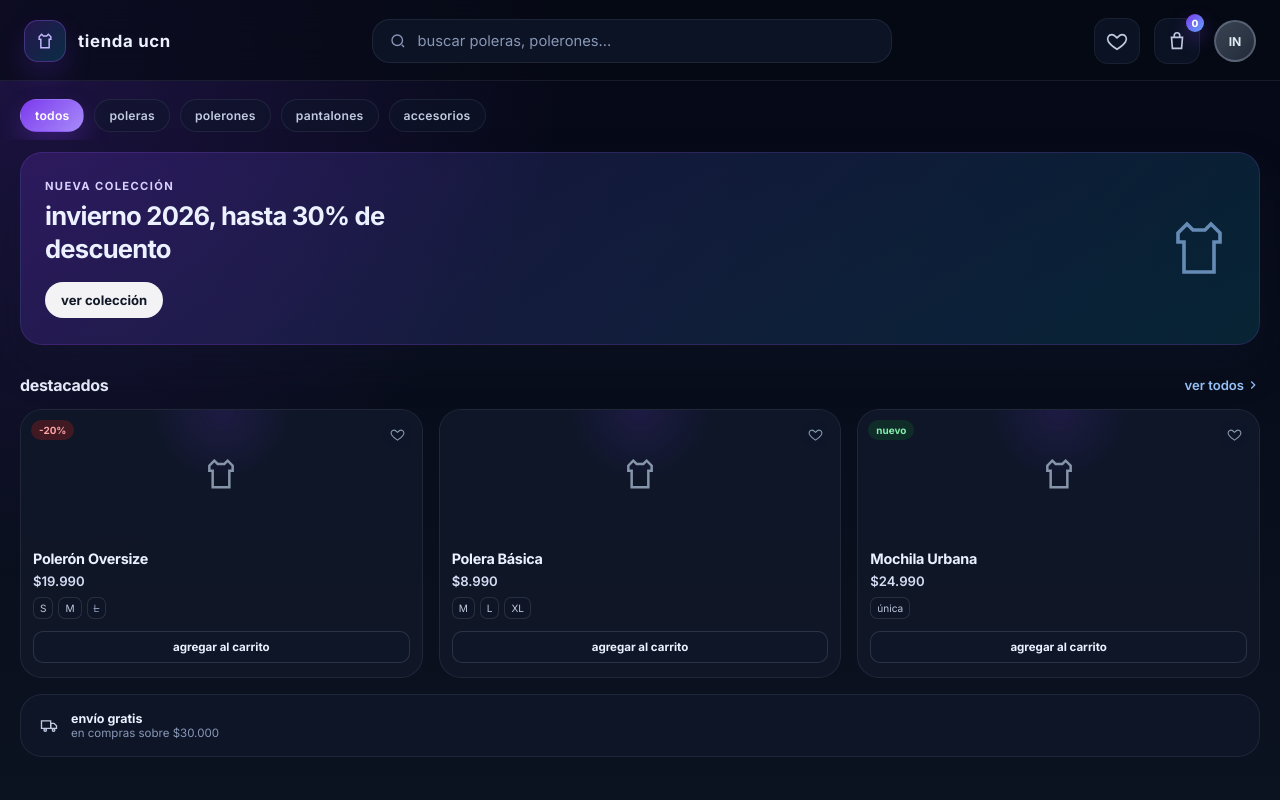
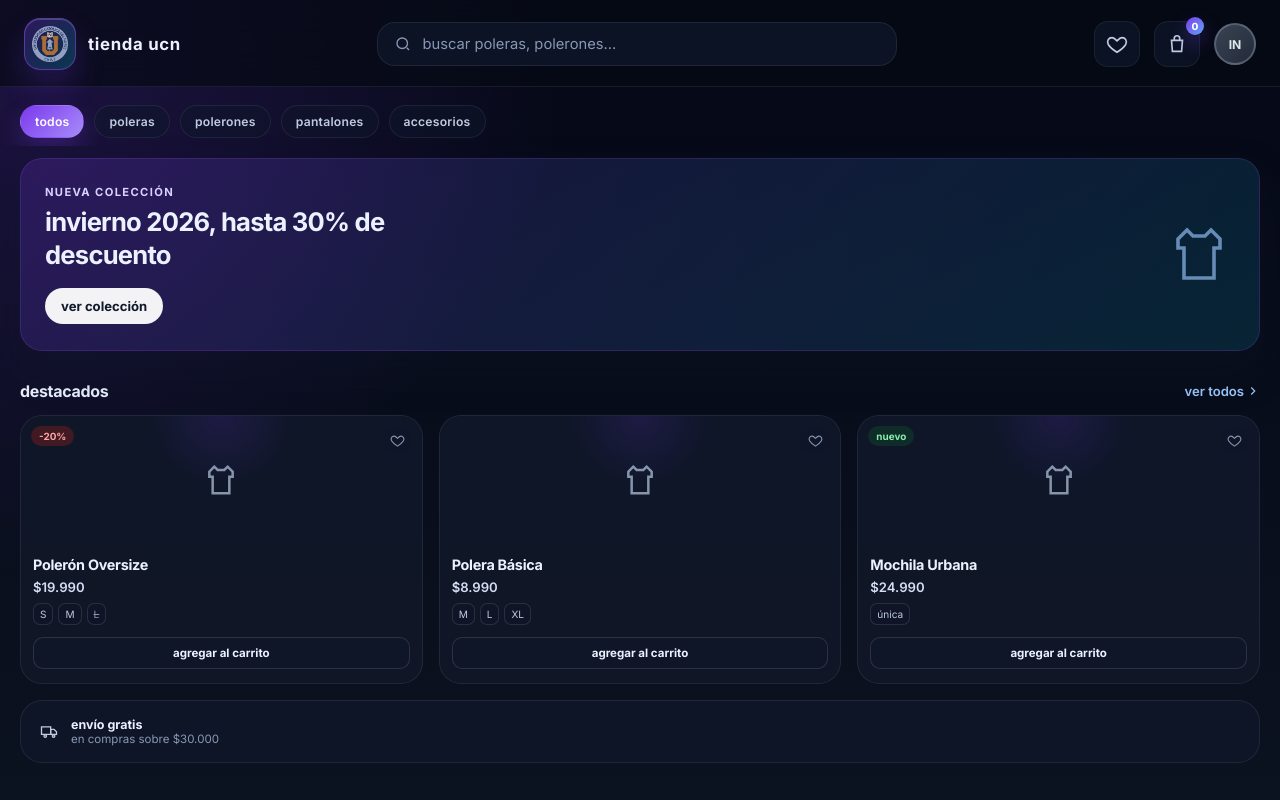
Before and after one commit to NiKoX23/TIENDA-UCN, a React (Vite) app in the folder frontend/: page / in a window 1280 px wide. Built offline with nearby package versions, Linux system fonts and the light colour scheme; no server answers.

Commit message:
cambios menores

```diff
--- a/frontend/src/tienda/Tienda.css
+++ b/frontend/src/tienda/Tienda.css
@@ -56,21 +56,34 @@
 }
 
 .tienda-marca-icono {
-  width: 42px;
-  height: 42px;
-  border-radius: 14px;
-  background: linear-gradient(135deg, rgba(124, 58, 237, 0.22), rgba(6, 182, 212, 0.2));
+  width: 52px;
+  height: 52px;
+  border-radius: 16px;
+  background: linear-gradient(135deg, rgba(124, 58, 237, 0.3), rgba(6, 182, 212, 0.28));
   color: #c4b5fd;
   display: flex;
   align-items: center;
   justify-content: center;
-  border: 1px solid rgba(168, 85, 247, 0.32);
-  box-shadow: 0 14px 28px rgba(124, 58, 237, 0.18);
+  border: 1px solid rgba(168, 85, 247, 0.42);
+  box-shadow: 0 16px 30px rgba(124, 58, 237, 0.22), inset 0 1px 0 rgba(255, 255, 255, 0.18);
+  overflow: hidden;
+  flex-shrink: 0;
+  transition: transform 0.2s ease, box-shadow 0.2s ease;
 }
 
-.tienda-marca-icono svg {
-  width: 20px;
-  height: 20px;
+.tienda-marca:hover .tienda-marca-icono {
+  transform: translateY(-1px) scale(1.02);
+  box-shadow: 0 20px 36px rgba(124, 58, 237, 0.28), inset 0 1px 0 rgba(255, 255, 255, 0.18);
+}
+
+.tienda-marca-icono-img {
+  width: 100%;
+  height: 100%;
+  object-fit: contain;
+  display: block;
+  padding: 7px;
+  box-sizing: border-box;
+  filter: drop-shadow(0 3px 8px rgba(15, 23, 42, 0.26));
 }
 
 .tienda-buscador {
--- a/frontend/src/tienda/Tienda.tsx
+++ b/frontend/src/tienda/Tienda.tsx
@@ -1,5 +1,6 @@
 import { useEffect, useMemo, useRef, useState } from 'react';
 import './Tienda.css';
+import escudoUcn from '../assets/icons/Escudo-UCN.png';
 import type { Usuario } from '../services/auth.service';
 
 interface TiendaProps {
@@ -185,9 +186,7 @@ export default function Tienda({ usuario, onPerfil, onLogin, onLogout }: TiendaP
       <header className="tienda-header">
         <a className="tienda-marca" href="/">
           <span className="tienda-marca-icono" aria-hidden="true">
-            <svg viewBox="0 0 24 24" fill="none" stroke="currentColor" strokeWidth="1.8">
-              <path d="M8 4 5 7v3h2v10h10V10h2V7l-3-3-2 2H10L8 4Z" />
-            </svg>
+            <img src={escudoUcn} alt="Escudo UCN" className="tienda-marca-icono-img" />
           </span>
           tienda ucn
         </a>
```
Also changed, not shown: frontend/src/assets/icons/Escudo-UCN.png (added).
